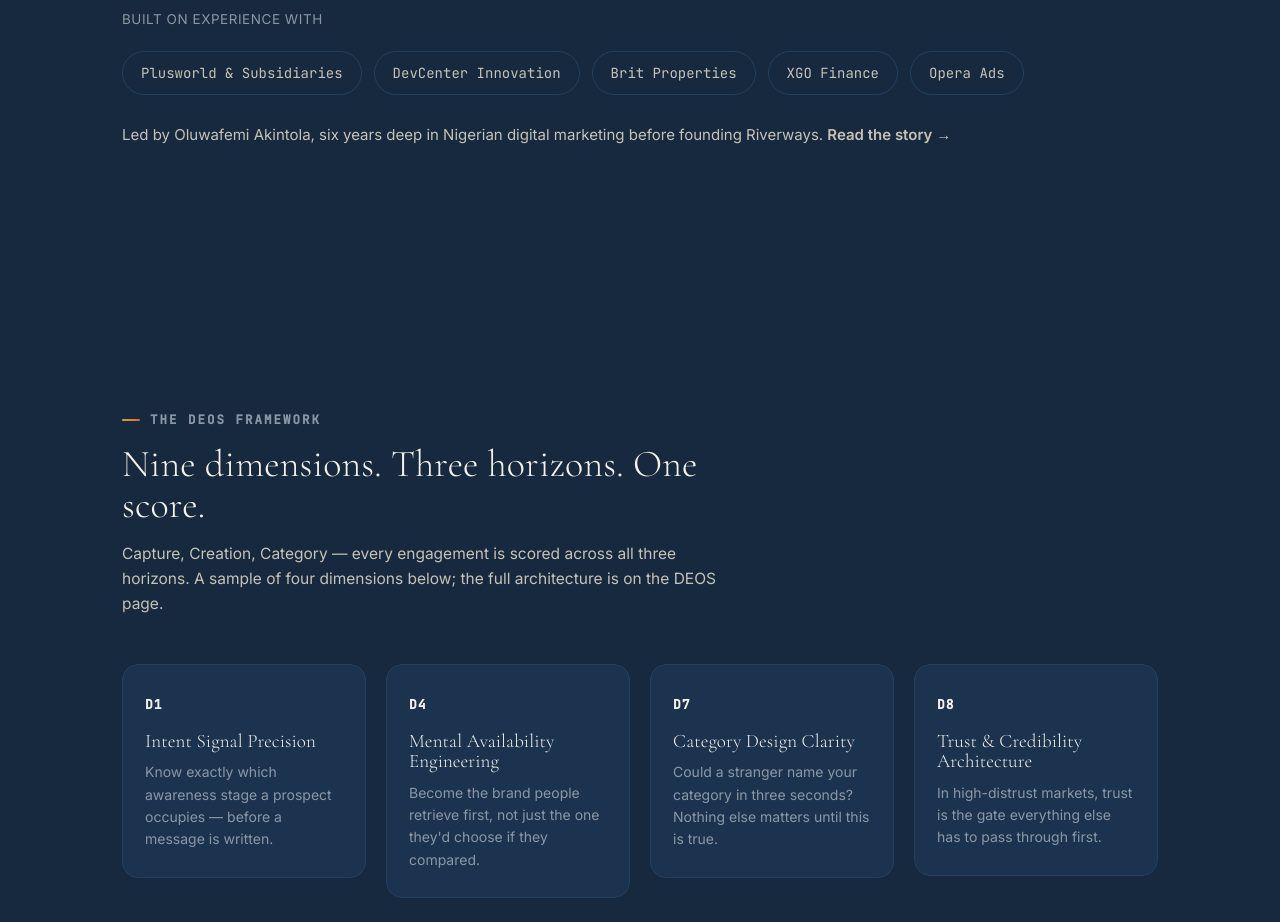
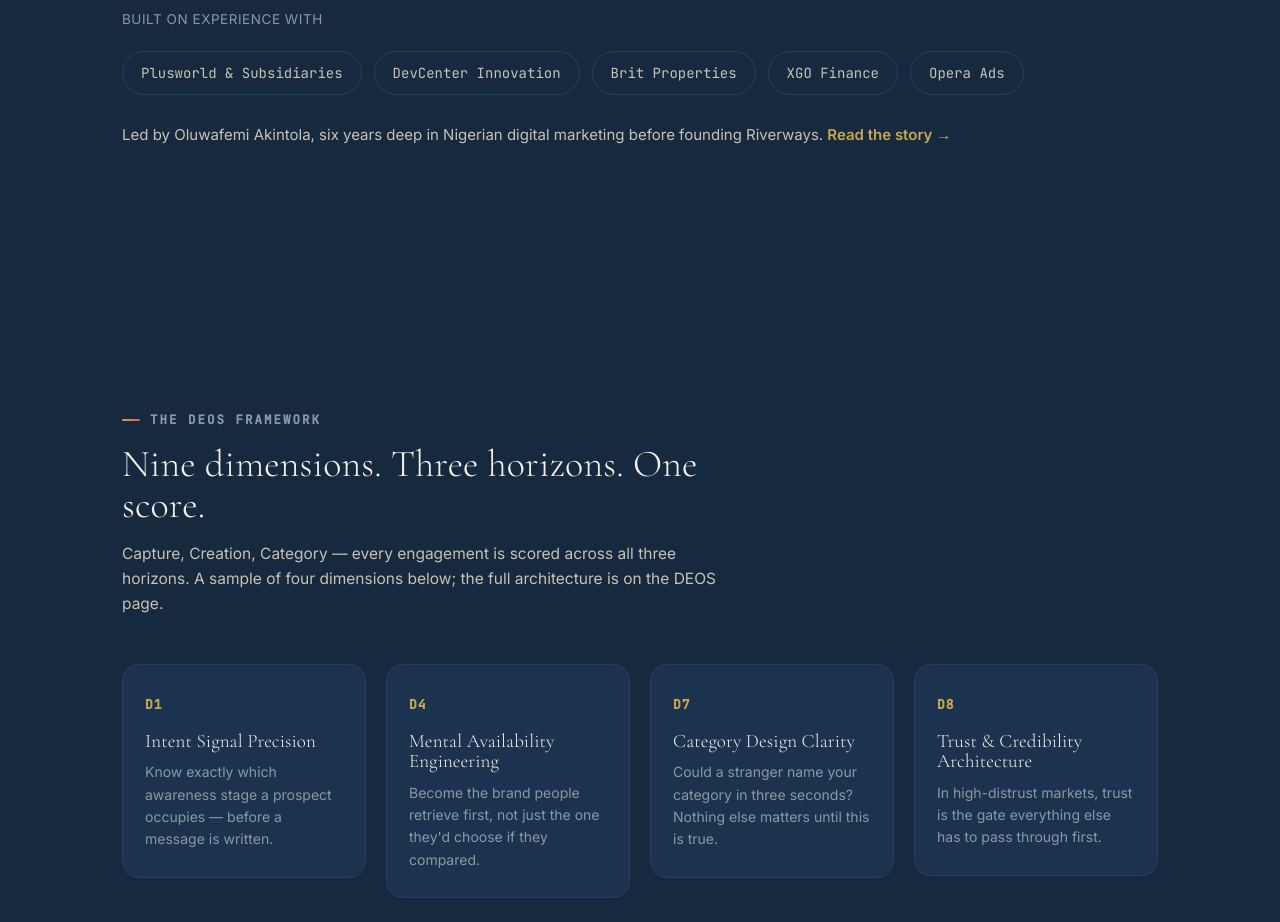
Before and after one commit to DEOs-ops/riverwayse, a Next.js app: page / in a window 1280 px wide. Shown: the part 1000-1922 px from the top of the page. Built offline with nearby package versions, Linux system fonts and the light colour scheme.

Commit message:
Add --teal compatibility alias, fixing broken references across services/contact/deos/home pages after the globals.css token cleanup

```diff
--- a/app/globals.css
+++ b/app/globals.css
@@ -11,6 +11,7 @@
      file (--blue, --purple, --teal, --green) was one of these two wearing
      a different name — collapsed here into their honest identities. */
   --gold: #c9a84c;
+  --teal: var(--gold);
   --ember: #e8622a;
   --gradient-current: linear-gradient(100deg, var(--gold) 0%, var(--ember) 100%);
 
```
